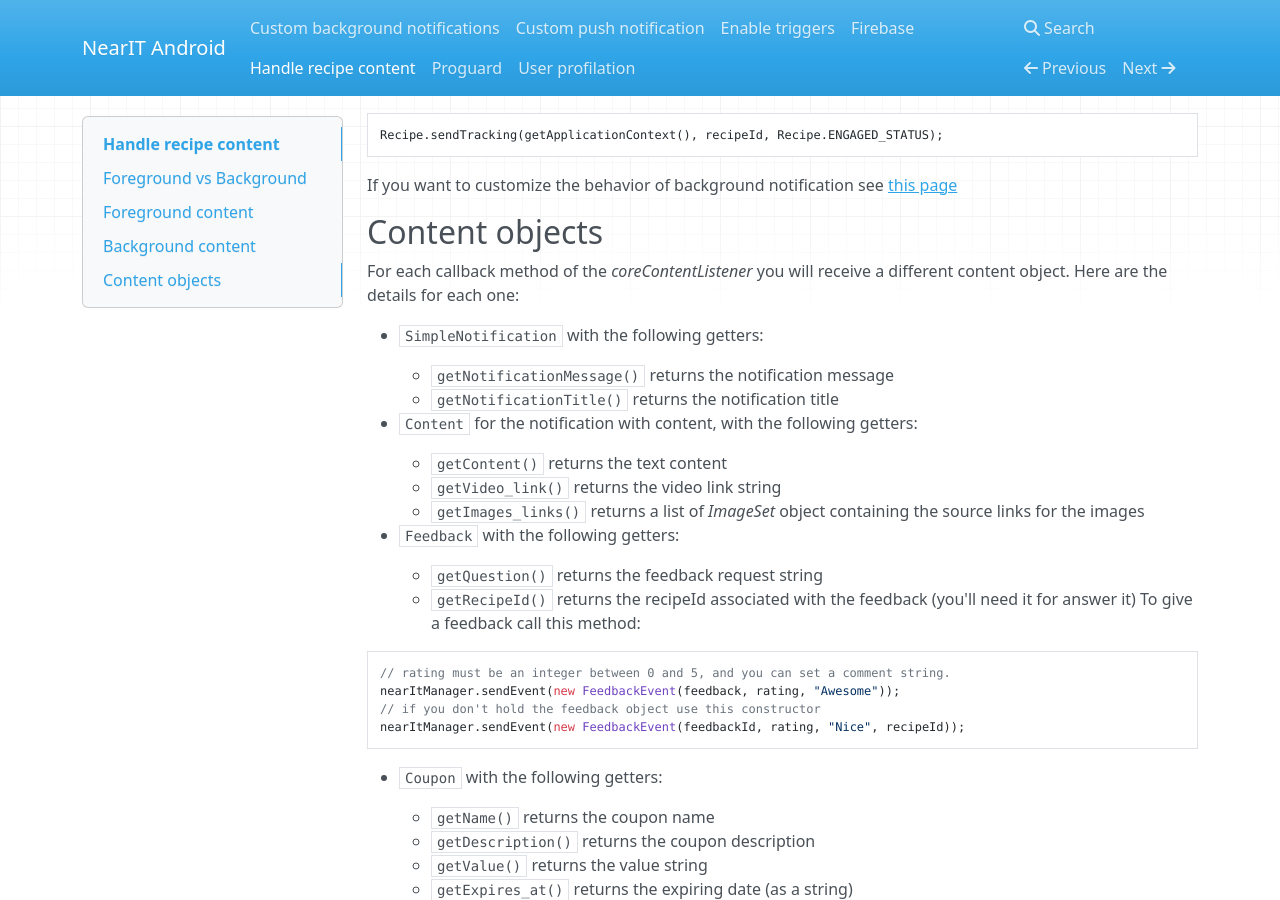
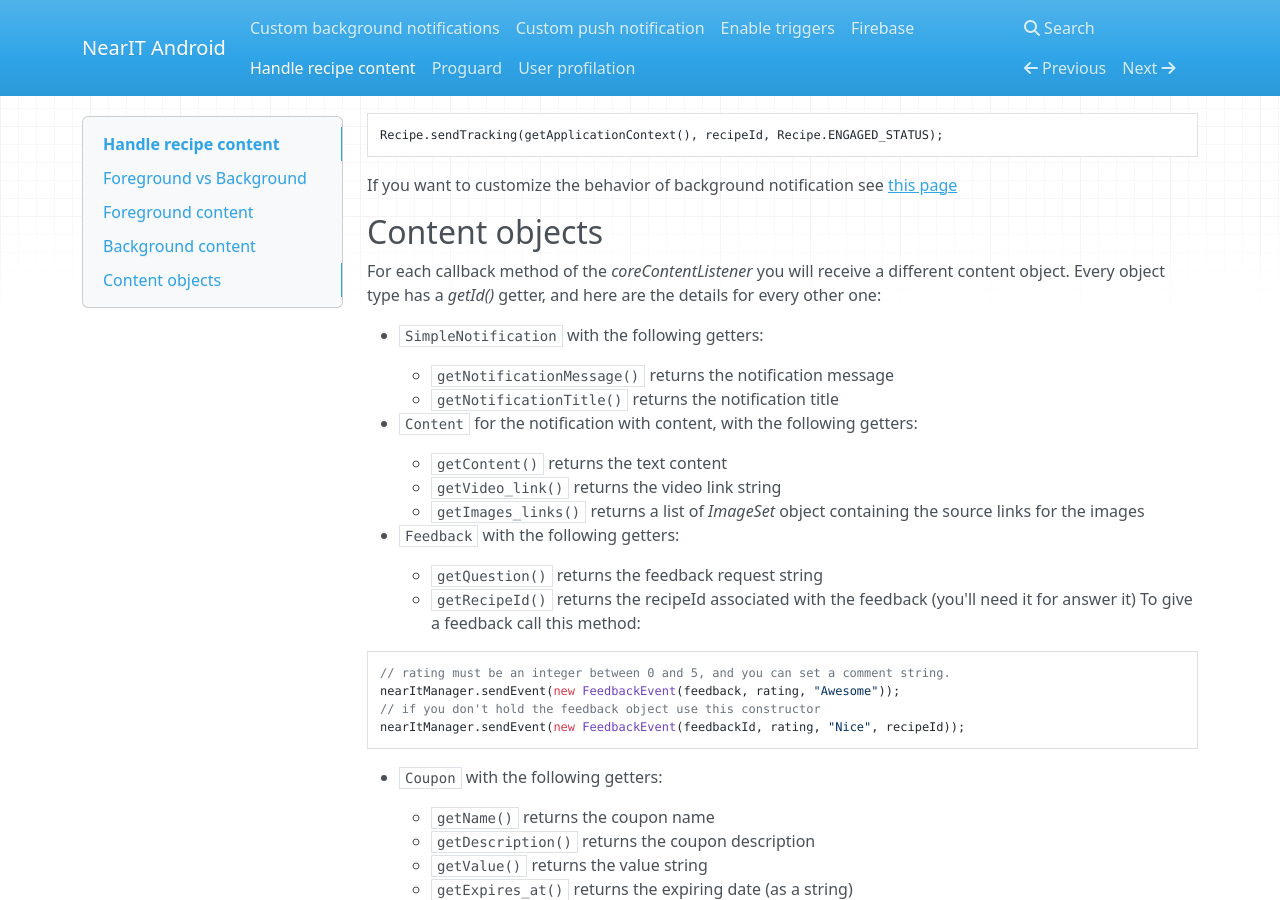
Before and after one commit to nearit/Android-SDK, an MkDocs documentation site: the page built from docs/handle-content.md, in a window 1280 px wide and 900 px high, scrolled down 1120 px. Built offline with MkDocs 1.6.1, drawn with Linux system fonts in a browser that asks for light colours; nearby versions of some CDN libraries.

Commit message:
Update handle-content.md

```diff
--- a/docs/handle-content.md
+++ b/docs/handle-content.md
@@ -53,8 +53,7 @@ If you want to customize the behavior of background notification see [this page]
 
 ## Content objects ##
 
-For each callback method of the *coreContentListener* you will receive a different content object.
-Here are the details for each one:
+For each callback method of the *coreContentListener* you will receive a different content object. Every object type has a *getId()* getter, and here are the details for every other one:
 
 - `SimpleNotification` with the following getters:
     - `getNotificationMessage()` returns the notification message
```
